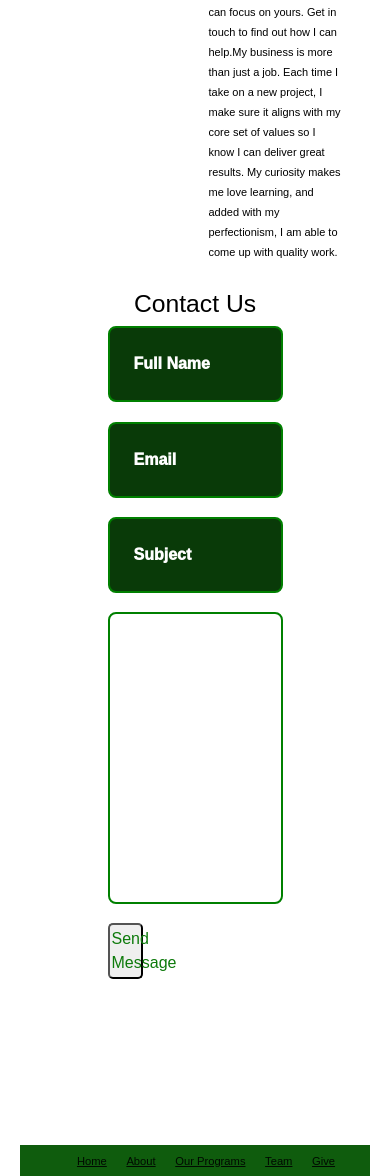
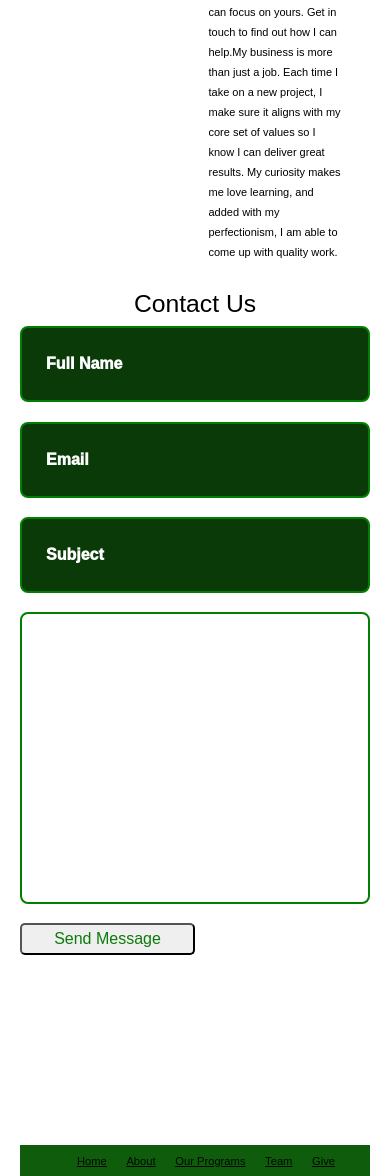
Before and after one commit to sylvia-boyani/hope-2.v2, a React (Create React App) app: page /raila in a window 390 px wide. Shown: the part 5417-6593 px from the top of the page. Built offline with nearby package versions, Linux system fonts and the light colour scheme.

Commit message:
edit contact to be responsive

```diff
--- a/src/routes/churches/Nairobi/Raila/raila.css
+++ b/src/routes/churches/Nairobi/Raila/raila.css
@@ -253,4 +253,11 @@ input, placeholder{
             width: 100%;
             padding: 2rem 1rem;
         }
+        .contact-btn{
+            width: 50%;
+        }
+        .contact-form{
+            margin-top: 100px;
+            width: 100%;
+        }
 }
```
